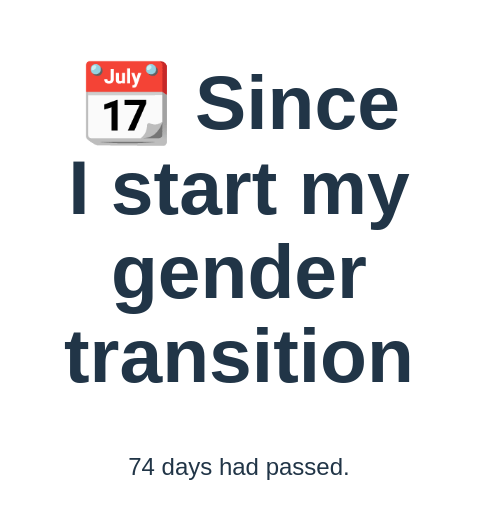
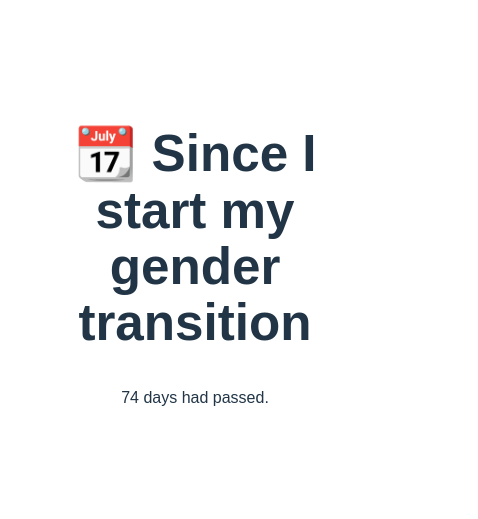
Before and after one commit to Veras-D/daysPassed, a React (Vite) app: page / in a window 390 px wide. Shown: the part 163-682 px from the top of the page, 478 px wide, since content can reach past the window. Built offline with nearby package versions, Linux system fonts and the light colour scheme.

Commit message:
style(mobile): Update style to be responsive on obile devices

```diff
--- a/src/App.tsx
+++ b/src/App.tsx
@@ -26,7 +26,7 @@ function App() {
         fontFamily: "sans-serif",
         textAlign: "center",
         padding: "2rem",
-        fontSize: "1.5rem",
+        fontSize: "1rem",
       }}
     >
       <h1>📆 Since I start my gender transition</h1>
```
